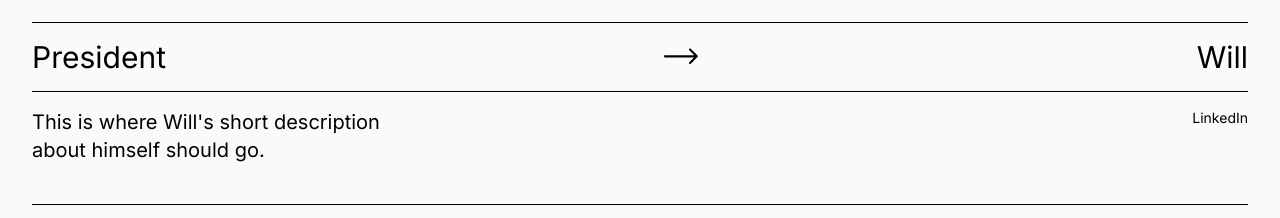
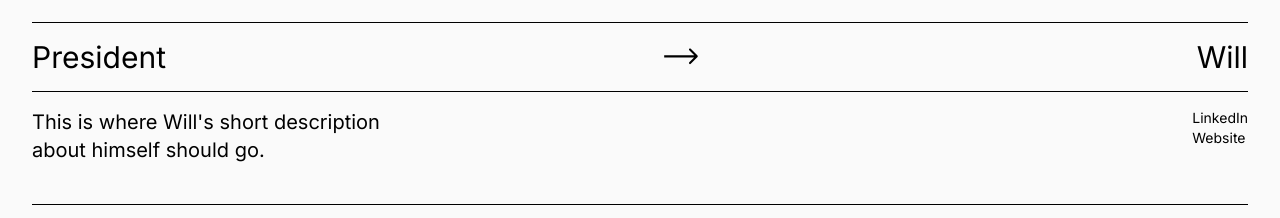
Before and after one commit to Wj9488/exeter-crypto-society, a Next.js app: page /committee in a window 1280 px wide. Shown: the part 1620-1838 px from the top of the page. Built offline with nearby package versions, Linux system fonts and the light colour scheme; no server answers.

Commit message:
Removed Bootcamp Page Links

```diff
--- a/app/committee/page.tsx
+++ b/app/committee/page.tsx
@@ -67,11 +67,11 @@ const Committee = () => {
                   <a target="_blank">LinkedIn</a>
                 </Link>
               </li>
-              {/* <li className="hover:opacity-[75%] flex gap-2">
+              <li className="hover:opacity-[75%] flex gap-2">
                 <Link legacyBehavior href="https://willjonesdev.co.uk/">
                   <a target="_blank">Website</a>
                 </Link>
-              </li> */}
+              </li>
             </ul>
           </div>
 
--- a/components/Nav.tsx
+++ b/components/Nav.tsx
@@ -309,7 +309,7 @@ const Nav = () => {
               >
                 <Link href="/about">About &#8594;</Link>
               </anim.li>
-              <anim.li
+              {/* <anim.li
                 initial={{ y: 20, opacity: 0 }}
                 animate={{ y: 0, opacity: 1 }}
                 transition={{ delay: 0.4 }}
@@ -317,11 +317,11 @@ const Nav = () => {
                 className="mt-5 mb-5 text-4xl"
               >
                 <Link href="/bootcamp">Crypto Bootcamp &#8594;</Link>
-              </anim.li>
+              </anim.li> */}
               <anim.li
                 initial={{ y: 20, opacity: 0 }}
                 animate={{ y: 0, opacity: 1 }}
-                transition={{ delay: 0.5 }}
+                transition={{ delay: 0.4 }}
                 onClick={handleMenuClick}
                 className="mt-5 mb-5 text-4xl"
               >
```
